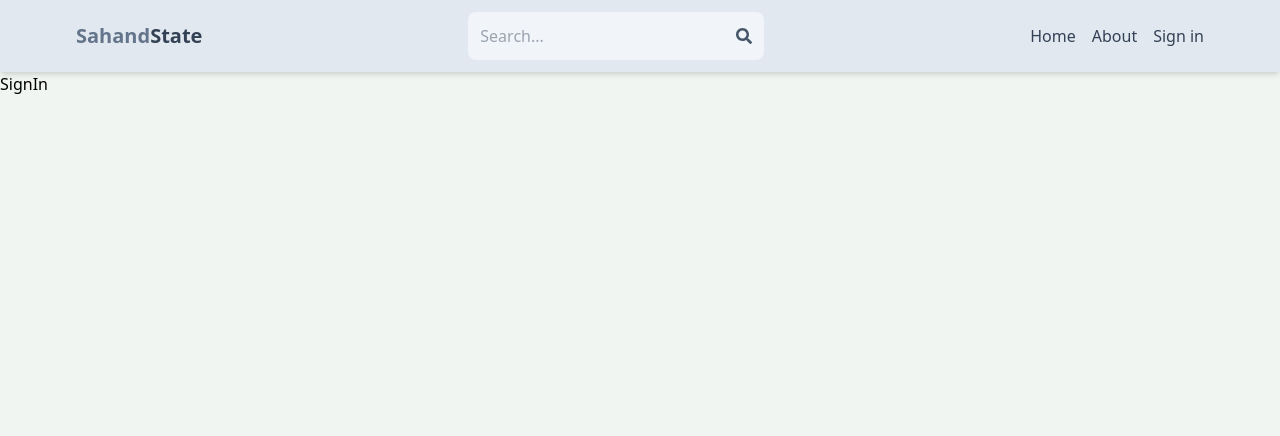
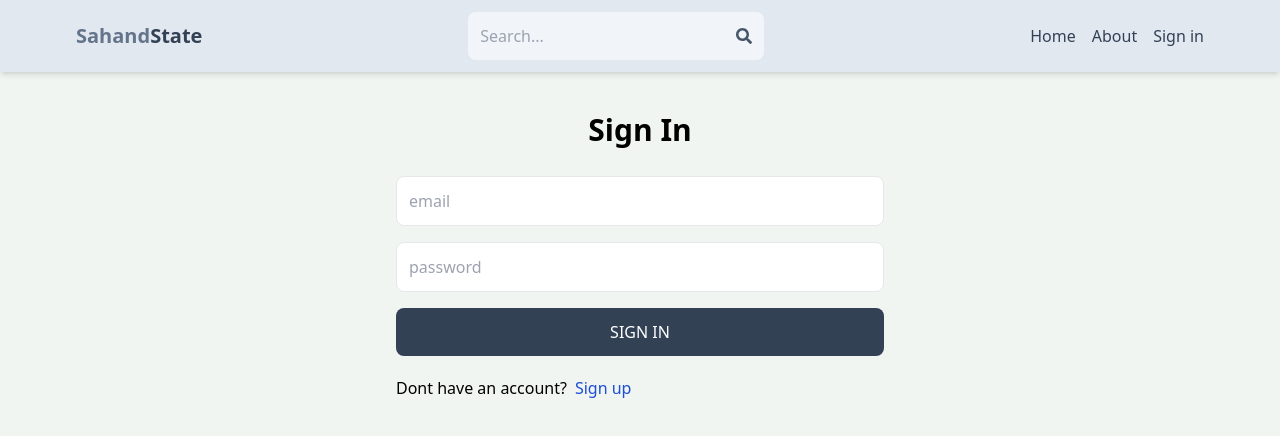
Before and after one commit to nunicho/mern-estate, a React (Vite) app in the folder client/: page /sign-in in a window 1280 px wide. Shown: the top 436 px of the page. Built offline with nearby package versions, Linux system fonts and the light colour scheme.

Commit message:
complete sign in page functionality

```diff
--- a/client/src/pages/SignIn.jsx
+++ b/client/src/pages/SignIn.jsx
@@ -1,5 +1,77 @@
+import { useState } from "react";
+import { Link, useNavigate } from "react-router-dom";
+
 export default function SignIn() {
+  const [formData, setFormData] = useState({});
+  const [error, setError] = useState(null);
+  const [loading, setLoading] = useState(false);
+  const navigate = useNavigate();
+
+  const handleChange = (e) => {
+    setFormData({
+      ...formData,
+      [e.target.id]: e.target.value,
+    });
+  };
+
+  const handleSubmit = async (e) => {
+    e.preventDefault();
+    try {
+      setLoading(true);
+      const res = await fetch("/api/auth/signin", {
+        method: "POST",
+        headers: {
+          "Content-Type": "application/json",
+        },
+        body: JSON.stringify(formData),
+      });
+      const data = await res.json();
+      console.log(data);
+      if (data.success === false) {
+        setLoading(false);
+        setError(data.message);
+        return;
+      }
+      setLoading(false);
+      setError(null);
+      navigate("/");
+    } catch (error) {
+      setLoading(false);
+      setError(error.message);
+    }
+  };
   return (
-    <div>SignIn</div>
-  )
+    <div className="p-3 max-w-lg mx-auto">
+      <h1 className="text-3xl text-center font-semibold my-7">Sign In</h1>
+      <form onSubmit={handleSubmit} className="flex flex-col gap-4">
+        <input
+          type="enail"
+          placeholder="email"
+          className="border p-3 rounded-lg"
+          id="email"
+          onChange={handleChange}
+        />
+        <input
+          type="password"
+          placeholder="password"
+          className="border p-3 rounded-lg"
+          id="password"
+          onChange={handleChange}
+        />
+        <button
+          disabled={loading}
+          className="bg-slate-700 text-white p-3 rounded-lg uppercase hover:opacity-95 disabled:opacity-80"
+        >
+          {loading ? "Loading..." : "Sign in"}
+        </button>
+      </form>
+      <div className="flex gap-2 mt-5">
+        <p>Dont have an account?</p>
+        <Link to={"/sign-up"}>
+          <span className="text-blue-700">Sign up</span>
+        </Link>
+      </div>
+      {error && <p className="text-red-500 met-5">{error}</p>}
+    </div>
+  );
 }
```
